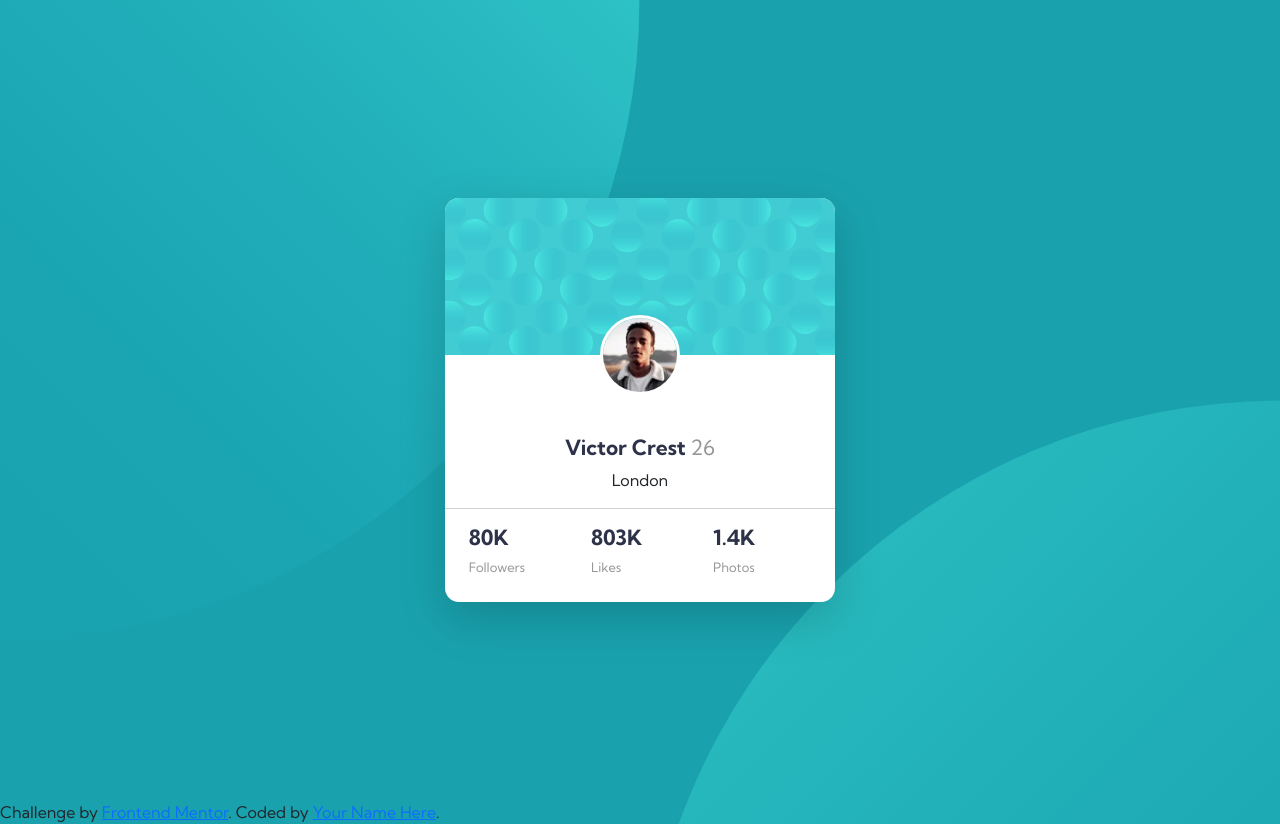
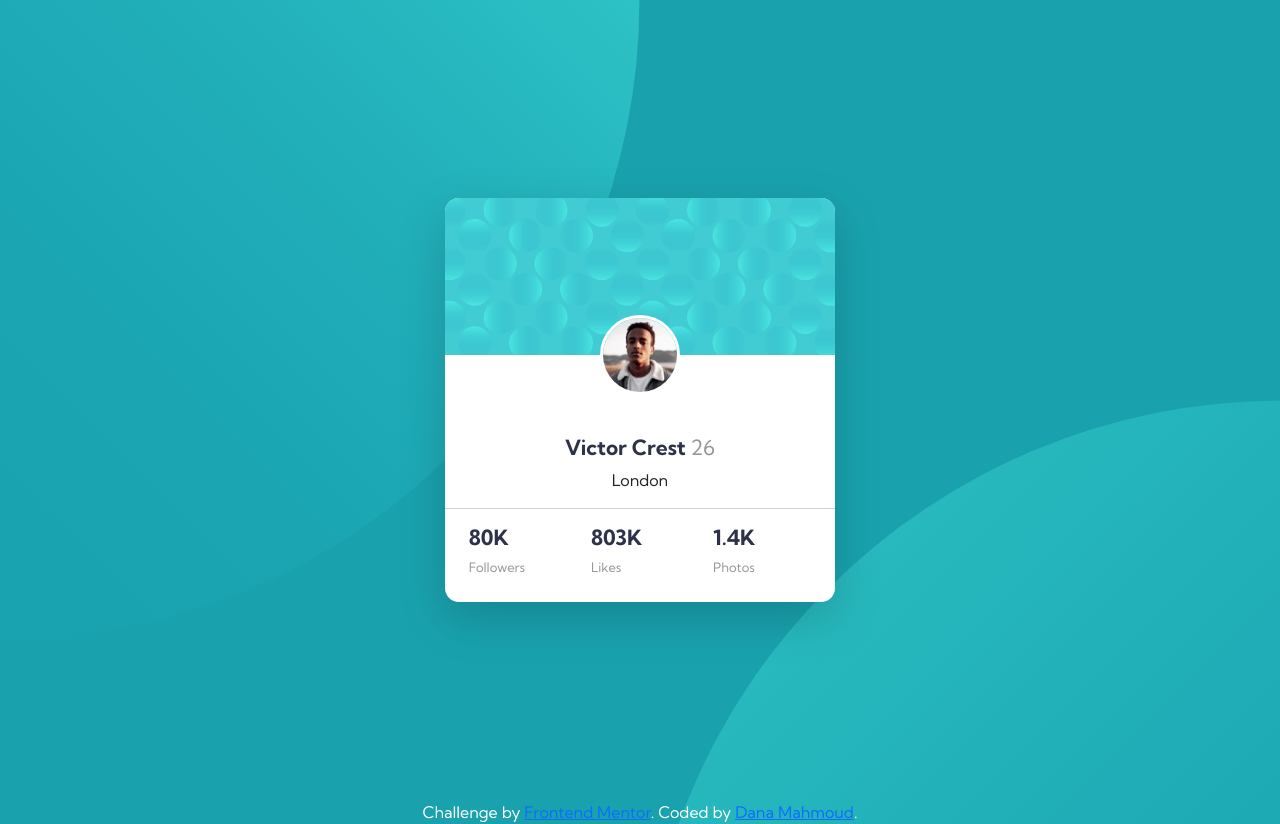
Before and after one commit to danamah/Profile-Card-Component-Frontend-challenge, a plain HTML site: page index.html in a window 1280 px wide. Drawn offline with Linux system fonts and the light colour scheme.

Commit message:
sec commit

```diff
--- a/index.html
+++ b/index.html
@@ -57,11 +57,11 @@
         </footer>
       </div>
     </div>
-    <div class="attribution">
+    <div class="attribution text-center text-white">
       Challenge by
       <a href="https://www.frontendmentor.io?ref=challenge" target="_blank"
         >Frontend Mentor</a
-      >. Coded by <a href="#">Your Name Here</a>.
+      >. Coded by <a href="https://github.com/danamah">Dana Mahmoud</a>.
     </div>
   </body>
 </html>
```
